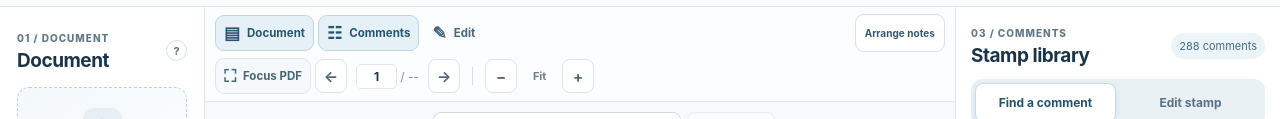
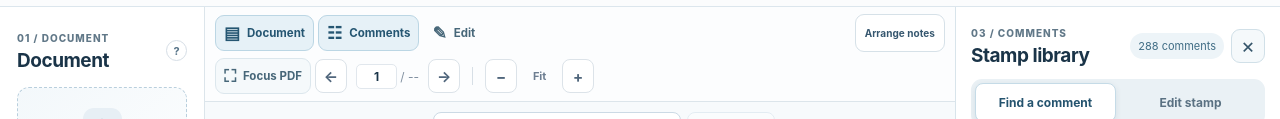
Before and after one commit to chriswalker-afk/IA-Marking, a website: page index.html in a window 1280 px wide. Shown: the part 343-462 px from the top of the page. Drawn offline with Linux system fonts and the light colour scheme.

Commit message:
Allow teachers to close the contextual comment sidebar on desktop

```diff
--- a/workspace.css
+++ b/workspace.css
@@ -38,6 +38,8 @@
   line-height:1;
 }
 .pane-close-button:hover {background:#e7f2f8}
+/* The comment panel is dismissible on desktop too; the Document panel collapses into its rail. */
+.bank-pane .pane-close-button {display:inline-flex}
 .document-rail-toggle {
   display:none;
   appearance:none;
```
